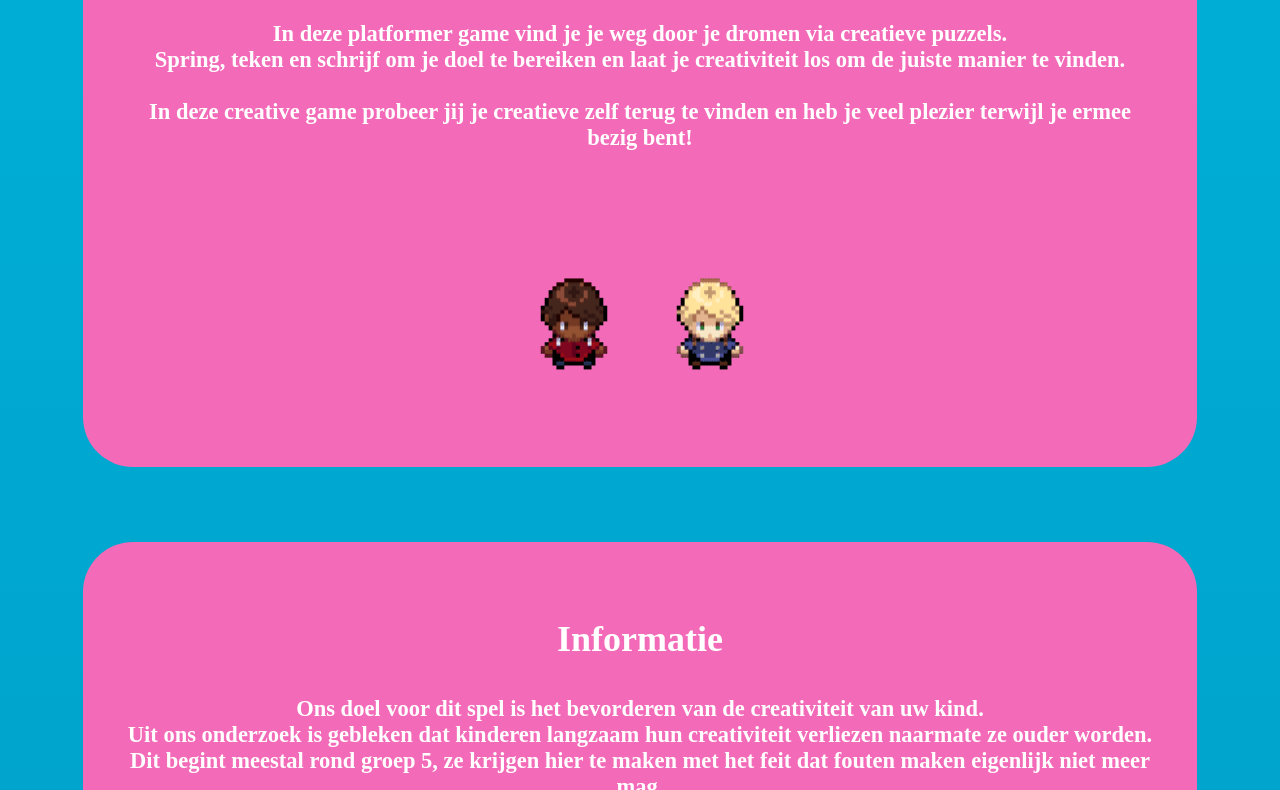
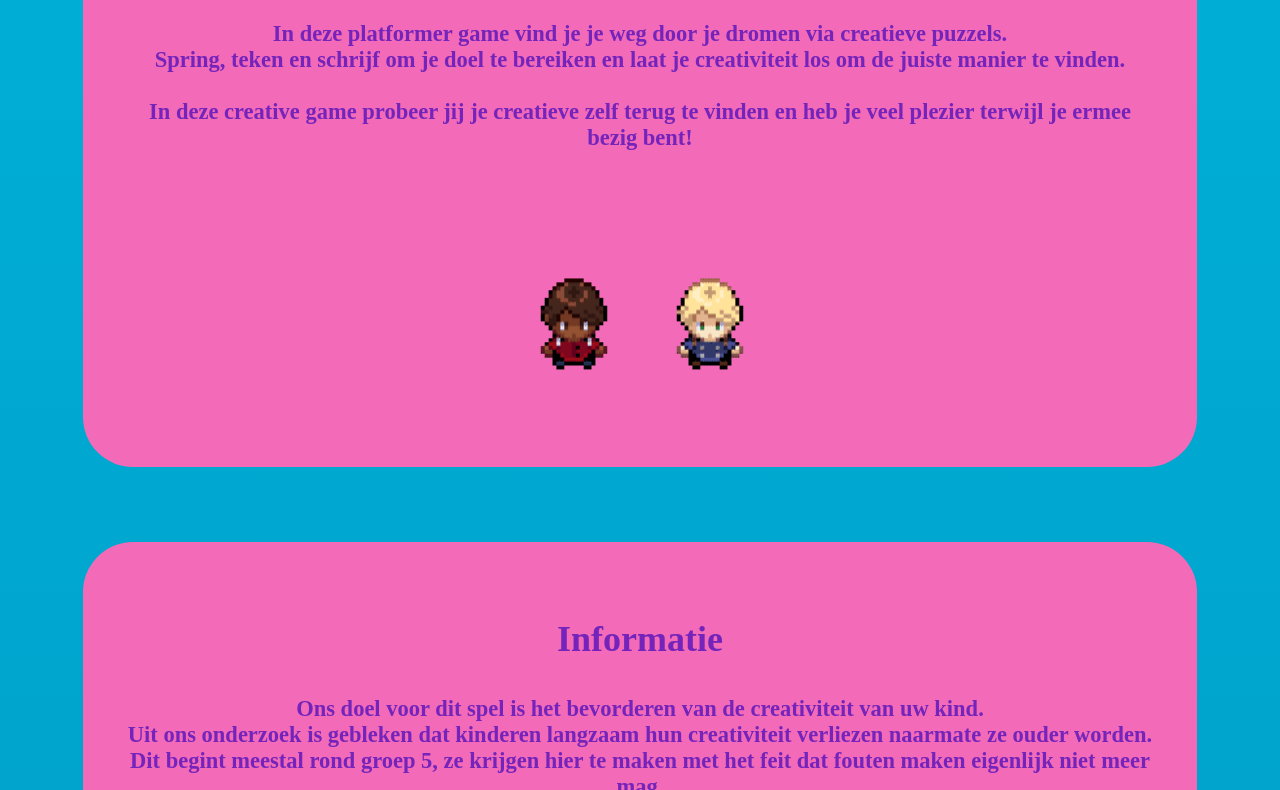
Before and after one commit to ScryTear/DreamSolve, a plain HTML site: page index.html in a window 1280 px wide. Shown: the part 523-1313 px from the top of the page. Drawn offline with Linux system fonts and the light colour scheme; a script that the page names is missing.

Commit message:
final changes

```diff
--- a/style.css
+++ b/style.css
@@ -70,7 +70,7 @@ article{
     border-radius: 50px;
     padding:40px;
     margin:75px;
-    color: white;
+    color: rgb(116, 36, 186);
     height:100%;
     text-align:center;
     font-size: 18px;
```
